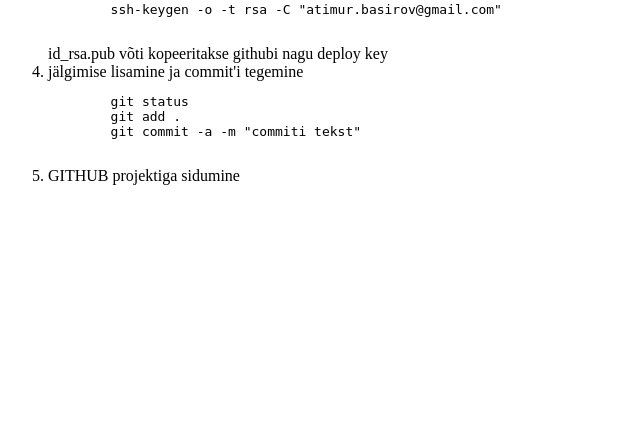
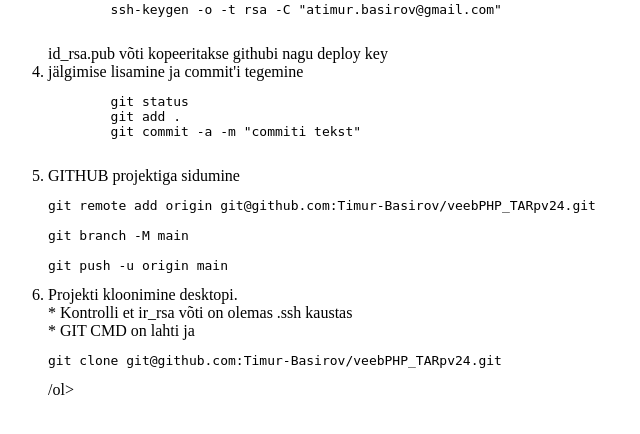
Before and after one commit to Timur-Basirov/veebPHP_TARpv24, a PHP site: page /gitKasutamine.php in a window 1280 px wide. Shown: the part 247-681 px from the top of the page, without its empty margins (0-640 px from the left). Run offline with PHP 8.4, Linux system fonts and the light colour scheme.

Commit message:
git käsud on kirjutatud;

```diff
--- a/gitKasutamine.php
+++ b/gitKasutamine.php
@@ -29,3 +29,20 @@ echo "</li>";
 </li>
 <?php
 echo "<li>GITHUB projektiga sidumine";
+echo "<pre>";
+echo "git remote add origin git@github.com:Timur-Basirov/veebPHP_TARpv24.git
+
+git branch -M main
+
+git push -u origin main";
+echo "</pre>";
+echo "</li>";
+
+echo "<li>Projekti kloonimine desktopi.<br>
+* Kontrolli et ir_rsa võti on olemas .ssh kaustas <br>
+* GIT CMD on lahti ja <br>";
+echo "<pre>";
+echo "git clone git@github.com:Timur-Basirov/veebPHP_TARpv24.git";
+echo "</pre>";
+echo "</li>";
+echo "/ol>";
```
